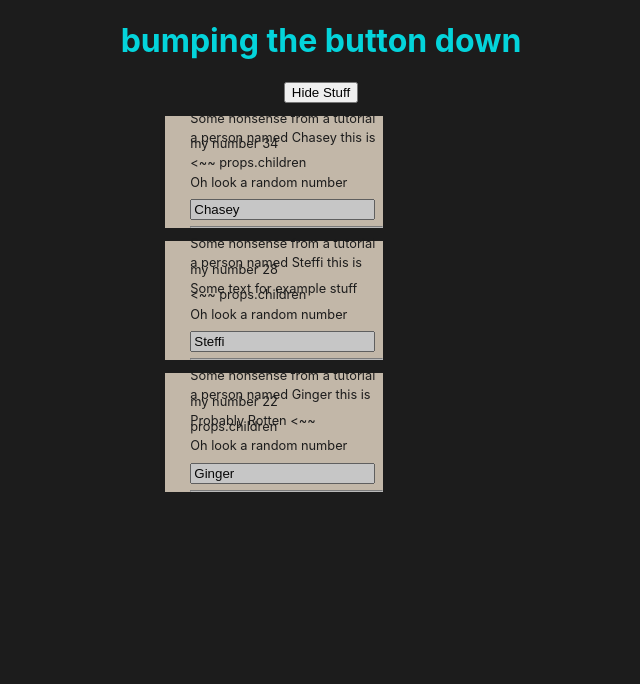
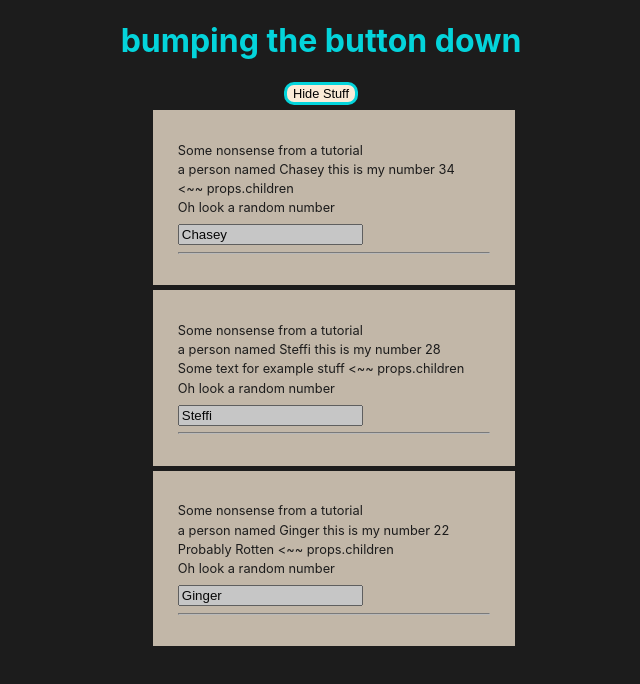
Before and after one commit to Josh-Darling13/skilltooling, a React (Create React App) app: page / in a window 1280 px wide. Shown: the top 684 px of the page, without its empty margins (319-959 px from the left). Built offline with nearby package versions, Linux system fonts and the light colour scheme.

Commit message:
added inline style with javascript

```diff
--- a/src/App.js
+++ b/src/App.js
@@ -41,13 +41,28 @@ class App extends Component {
     })
    }
 
+   togglePersonsHandler = () =>{}
+
+
    render(){
+
+    const betterButton = {
+      color: "1c1c1c",
+      backgroundColor: 'antiquewhite',
+      border: '3px solid #04d4db',
+      borderRadius: "10px",
+      fontSize:".8em",
+      cursor: 'pointer'
+    }
 
     return (
 
       <div className="App">
         <h1>bumping the button down</h1>
-        <button onClick={()=> this.switchNameHandler('August')}>Hide Stuff</button>
+        <button
+        onClick={this.togglePersonsHandler}
+        style={betterButton}
+        >Hide Stuff</button>
 
         <div>
           <Person
--- a/src/Person.css
+++ b/src/Person.css
@@ -4,12 +4,12 @@ file for styling Person.js
 
 .Person{
     color: #1c1c1c;
-    width: 60%;
+    width: 90%;
     margin: 5px;
     background-color: antiquewhite;
-    padding-left: 25px;
+    padding: 25px;
     font-size:.8em;
     text-align: left;
     opacity: 75%;
     line-height: .5em;
-}
+    }
--- a/src/Person.js
+++ b/src/Person.js
@@ -19,7 +19,7 @@ const person = (props) =>{
             <p>Oh look a random number</p>
             <input
             className="Input"
-            type="text"
+            type="textarea"
             onChange={props.changed}
             value={props.name}/>
             <hr/>
```
